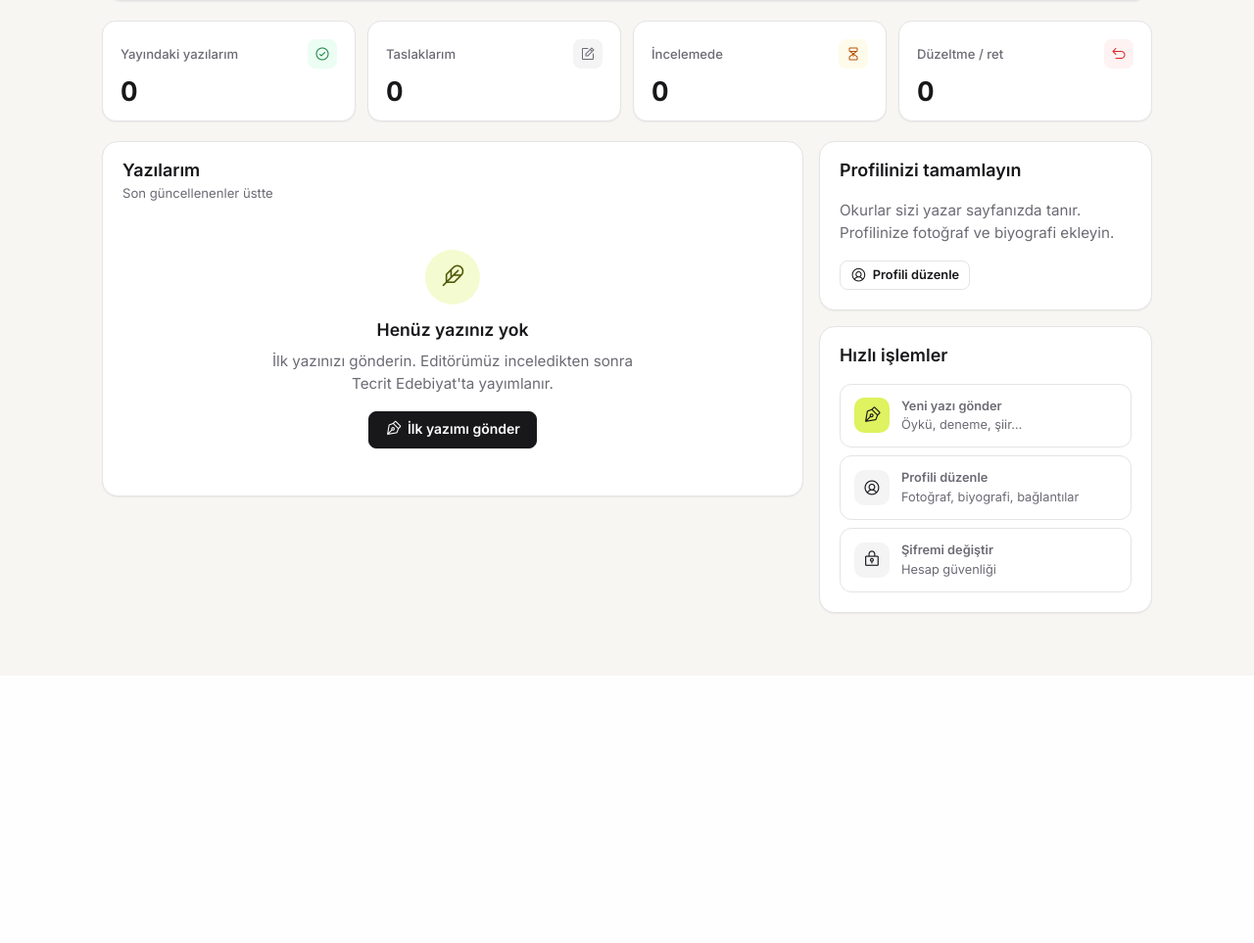
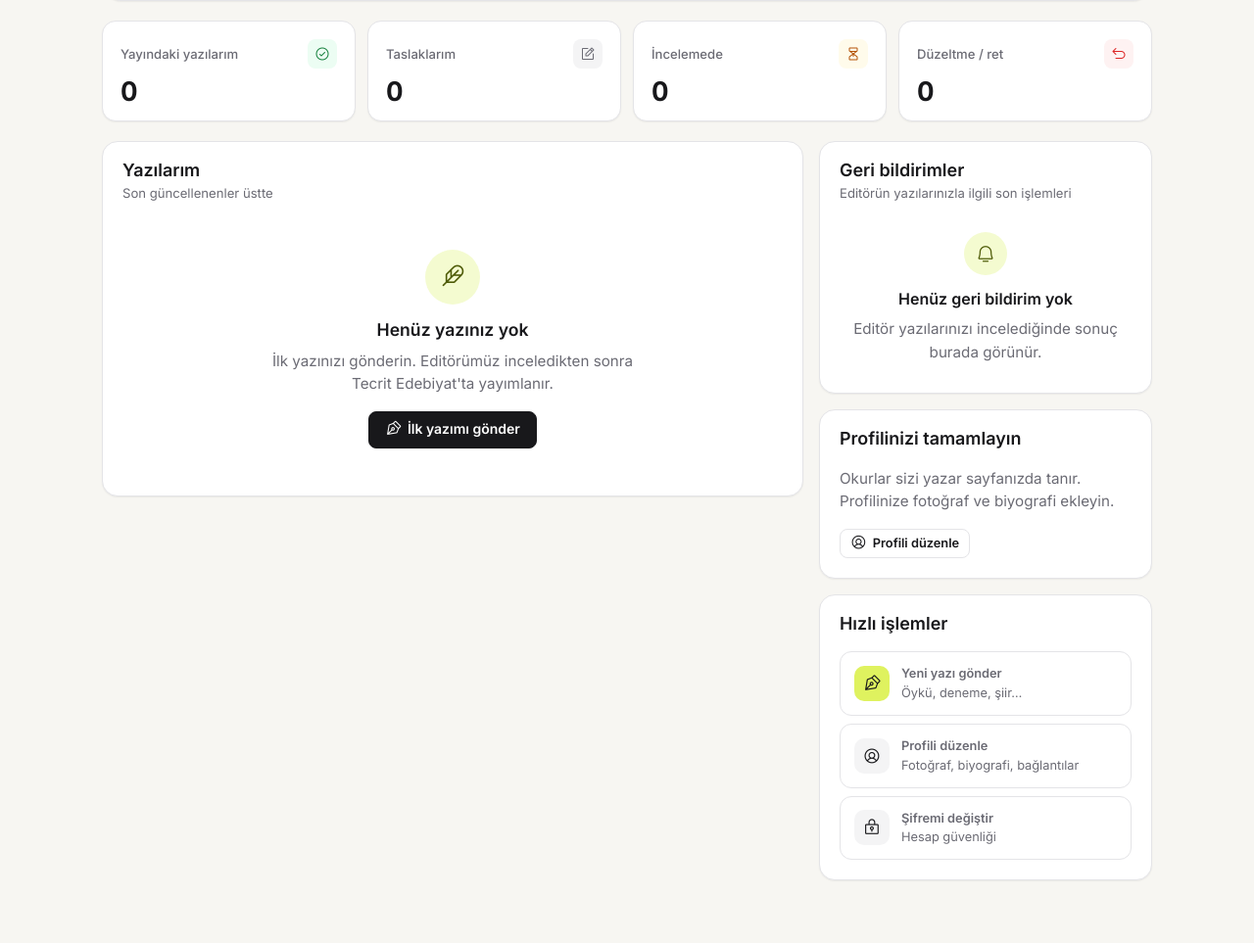
Before and after one commit to hhycode/tecritedebiyat, a Django app: page /panel/ in a window 1280 px wide. Shown: the part 216-1179 px from the top of the page at 98% size. Before the commit the page ends 844 px from the top, so only its background shows below. Run offline with Django 5.2, Linux system fonts and the light colour scheme; the visitor is signed in with stand-in values (Sample User, id 1); data comes from the database, SQL or seed files in the repository; data that the repository does not hold is empty; some libraries are stand-ins or nearby versions; some web fonts are replaced.

Commit message:
Duzeltme istendi durumu, yazara not ve yazar panelinde geri bildirimler
- BlogYazisi.durum'a 'duzeltme' secenegi (0030: yalnizca secenek listesi, tablo degismez)
- Yonetim panelinde yazi detayina 'Yazara geri bildirim' notu (mevcut admin_notu alani)
- Yazar paneli geri bildirimleri editorun LogEntry kayitlarindan uretilir

Co-Authored-By: Claude Opus 5.5 <noreply@anthropic.com>

```diff
--- a/core/models.py
+++ b/core/models.py
@@ -251,6 +251,7 @@ class BlogYazisi(models.Model):
     class DurumSecenekleri(models.TextChoices):
         TASLAK = "taslak", "Taslak"
         INCELEMEDE = "incelemede", "İncelemede"
+        DUZELTME = "duzeltme", "Düzeltme istendi"
         YAYINDA = "yayinda", "Yayında"
         REDDEDILDI = "reddedildi", "Reddedildi"
 
@@ -268,6 +269,7 @@ class BlogYazisi(models.Model):
     )
     etiketler = models.ManyToManyField(Etiket, blank=True, related_name="blog_yazilari")
     durum = models.CharField(max_length=20, choices=DurumSecenekleri.choices, default=DurumSecenekleri.TASLAK)
+    # Editorun yazara notu; yazar panelinde "Duzeltme istendi"/"Reddedildi" durumlarinda gosterilir
     admin_notu = models.TextField(blank=True, default="")
     onaylayan = models.ForeignKey(
         User,
--- a/core/views.py
+++ b/core/views.py
@@ -484,7 +484,13 @@ def superadmin_yazi_durum_guncelle(request, pk):
     yazi = get_object_or_404(BlogYazisi, pk=pk)
     if request.method == "POST":
         yeni_durum = request.POST.get("durum")
+        not_degisti = False
+        if "admin_notu" in request.POST:
+            yeni_not = request.POST["admin_notu"].strip()[:2000]
+            not_degisti = yeni_not != yazi.admin_notu
+            yazi.admin_notu = yeni_not
         if yeni_durum in dict(BlogYazisi.DurumSecenekleri.choices):
+            durum_degisti = yeni_durum != yazi.durum
             yazi.durum = yeni_durum
             if yeni_durum == BlogYazisi.DurumSecenekleri.YAYINDA:
                 yazi.onaylayan = request.user
@@ -496,8 +502,14 @@ def superadmin_yazi_durum_guncelle(request, pk):
                 else:
                     yazi.onaylayan = request.user
             yazi.save()
-            islem_kaydet(request, yazi, CHANGE, f"Durum: {yazi.get_durum_display()}")
-            messages.success(request, f'"{yazi.baslik}" için durum güncellendi.')
+            if durum_degisti:
+                islem_kaydet(request, yazi, CHANGE, f"Durum: {yazi.get_durum_display()}")
+                messages.success(request, f'"{yazi.baslik}" için durum güncellendi.')
+            elif not_degisti:
+                islem_kaydet(request, yazi, CHANGE, "Yazara not güncellendi")
+                messages.success(request, f'"{yazi.baslik}" için yazara not kaydedildi.')
+        if request.POST.get("sonra") == "detay":
+            return redirect("superadmin_yazi_detay", pk=yazi.pk)
     return redirect("superadmin_yazilar")
 
 
@@ -1972,7 +1984,7 @@ PANEL_DURUM_FILTRELERI = {
     "taslak": [BlogYazisi.DurumSecenekleri.TASLAK],
     "incelemede": [BlogYazisi.DurumSecenekleri.INCELEMEDE],
     "yayinda": [BlogYazisi.DurumSecenekleri.YAYINDA],
-    "duzeltme": [BlogYazisi.DurumSecenekleri.REDDEDILDI],
+    "duzeltme": [BlogYazisi.DurumSecenekleri.DUZELTME, BlogYazisi.DurumSecenekleri.REDDEDILDI],
 }
 PANEL_SAYFA_BOYUTU = 10
 
@@ -2010,6 +2022,56 @@ def yazar_panel_karsilama(sayilar, kitap_sayisi):
     if kitap_sayisi:
         cumleler.append(f"Yayınevimizde {kitap_sayisi} kitabınız yayında.")
     return cumleler
+
+
+# Editorun durum degisikligi kaydi (islem_kaydet: "Durum: <ad>") -> yazara gosterilen metin, renk, ikon
+GERI_BILDIRIM_METINLERI = {
+    "Yayında": ("Yayına alındı", "success", "ph-check-circle"),
+    "Düzeltme istendi": ("Düzeltme istendi", "danger", "ph-arrow-u-up-left"),
+    "Reddedildi": ("Reddedildi", "danger", "ph-x-circle"),
+    "İncelemede": ("İncelemeye alındı", "", "ph-hourglass-medium"),
+    "Taslak": ("Taslağa çevrildi", "", "ph-note-pencil"),
+}
+
+
+def yazar_geri_bildirimleri(request, profil, adet=6):
+    """Yazarin yazilari uzerinde baskalarinin (editorlerin) yaptigi islemler; LogEntry'den okunur."""
+    yazilar = {str(y["pk"]): y for y in BlogYazisi.objects.filter(yazar=profil).values("pk", "baslik", "durum", "admin_notu")}
+    if not yazilar:
+        return []
+    kayitlar = (
+        LogEntry.objects.filter(
+            content_type__app_label="core",
+            content_type__model="blogyazisi",
+            object_id__in=list(yazilar),
+            action_flag=CHANGE,
+        )
+        .exclude(user=request.user)
+        .order_by("-action_time")[:adet]
+    )
+    sonuc = []
+    gosterilen_not = set()
+    for kayit in kayitlar:
+        yazi = yazilar[kayit.object_id]
+        mesaj = kayit.get_change_message()
+        if mesaj.startswith("Durum: "):
+            metin, renk, ikon = GERI_BILDIRIM_METINLERI.get(mesaj[7:], (mesaj[7:], "", "ph-info"))
+        elif mesaj == "Yazara not güncellendi":
+            metin, renk, ikon = "Editör not bıraktı", "warning", "ph-chat-circle-text"
+        else:
+            metin, renk, ikon = "Editör yazınızı düzenledi", "", "ph-pencil-simple"
+        # Not, yalnizca yazi hala duzeltme/ret durumundaysa ve o yazinin en yeni kaydinda gosterilir
+        not_metni = ""
+        if (
+            yazi["admin_notu"]
+            and yazi["durum"] in PANEL_DURUM_FILTRELERI["duzeltme"]
+            and renk in ("warning", "danger")
+            and yazi["pk"] not in gosterilen_not
+        ):
+            not_metni = yazi["admin_notu"]
+            gosterilen_not.add(yazi["pk"])
+        sonuc.append({"yazi": yazi, "metin": metin, "renk": renk, "ikon": ikon, "zaman": kayit.action_time, "not": not_metni})
+    return sonuc
 
 
 @login_required(login_url="giris")
@@ -2053,6 +2115,7 @@ def yazar_paneli(request):
             page_obj=page_obj,
             sayfa_sorgusu=sayfa_sorgusu,
             profil_eksikleri=profil_eksikleri,
+            geri_bildirimler=yazar_geri_bildirimleri(request, profil),
         ),
     )
 
--- a/static/css/panel.css
+++ b/static/css/panel.css
@@ -328,12 +328,6 @@ body.yp {
     color: var(--sa-subtle);
     font-weight: 600;
     font-variant-numeric: tabular-nums;
-}
-
-/* ---------- Durum etiketleri ---------- */
-.sa-pill--danger {
-    background: var(--sa-danger-soft);
-    color: var(--sa-danger);
 }
 
 /* ---------- Yazi listesi ---------- */
--- a/static/css/superadmin.css
+++ b/static/css/superadmin.css
@@ -835,6 +835,10 @@ a.sa-card:hover {
     background: var(--sa-warning-soft);
     color: var(--sa-warning);
 }
+.sa-pill--danger {
+    background: var(--sa-danger-soft);
+    color: var(--sa-danger);
+}
 
 /* ---------- Mesajlar ---------- */
 .sa-alert {
--- a/templates/panel/base.html
+++ b/templates/panel/base.html
@@ -28,7 +28,7 @@
     <link href="https://fonts.googleapis.com/css2?family=Funnel+Display:wght@500;600;700&family=Inter:wght@400;500;600;700&display=swap" rel="stylesheet">
     <link href="https://cdn.jsdelivr.net/npm/bootstrap@5.3.3/dist/css/bootstrap.min.css" rel="stylesheet">
     <link href="https://unpkg.com/@phosphor-icons/web@2.1.1/src/regular/style.css" rel="stylesheet">
-    <link href="{% static 'css/superadmin.css' %}?v=14" rel="stylesheet">
+    <link href="{% static 'css/superadmin.css' %}?v=15" rel="stylesheet">
     <link href="{% static 'css/panel.css' %}?v=1" rel="stylesheet">
     {% block ek_css %}{% endblock %}
 </head>
--- a/templates/panel/dashboard.html
+++ b/templates/panel/dashboard.html
@@ -123,6 +123,39 @@
     </section>
 
     <aside class="yp-side">
+        <section class="yp-card" aria-labelledby="yp-bildirim-baslik">
+            <div class="yp-card__head">
+                <div>
+                    <h2 class="yp-card__title" id="yp-bildirim-baslik">Geri bildirimler</h2>
+                    <p class="yp-card__sub">Editörün yazılarınızla ilgili son işlemleri</p>
+                </div>
+            </div>
+            <div class="yp-card__body--flush">
+                {% if geri_bildirimler %}
+                <ul class="sa-feed yp-feed">
+                    {% for g in geri_bildirimler %}
+                    <li>
+                        <a class="sa-feed__item" href="{% url 'yazar_panel_yazi_duzenle' g.yazi.pk %}">
+                            <i class="ph {{ g.ikon }}{% if g.renk %} yp-feed__icon--{{ g.renk }}{% endif %}" aria-hidden="true"></i>
+                            <div>
+                                <strong>{{ g.yazi.baslik }}</strong>
+                                <span>{{ g.metin }} · <time datetime="{{ g.zaman|date:'c' }}">{{ g.zaman|date:"j M, H:i" }}</time></span>
+                                {% if g.not %}<div class="yp-feed__quote">{{ g.not }}</div>{% endif %}
+                            </div>
+                        </a>
+                    </li>
+                    {% endfor %}
+                </ul>
+                {% else %}
+                <div class="yp-empty yp-empty--sm">
+                    <i class="ph ph-bell-simple" aria-hidden="true"></i>
+                    <strong>Henüz geri bildirim yok</strong>
+                    <span>Editör yazılarınızı incelediğinde sonuç burada görünür.</span>
+                </div>
+                {% endif %}
+            </div>
+        </section>
+
         {% if profil_eksikleri %}
         <section class="yp-card" aria-labelledby="yp-profil-baslik">
             <div class="yp-card__head"><h2 class="yp-card__title" id="yp-profil-baslik">Profilinizi tamamlayın</h2></div>
--- a/templates/superadmin/base.html
+++ b/templates/superadmin/base.html
@@ -27,7 +27,7 @@
     <link href="https://fonts.googleapis.com/css2?family=Inter:wght@400;500;600;700&display=swap" rel="stylesheet">
     <link href="https://cdn.jsdelivr.net/npm/bootstrap@5.3.3/dist/css/bootstrap.min.css" rel="stylesheet">
     <link href="https://unpkg.com/@phosphor-icons/web@2.1.1/src/regular/style.css" rel="stylesheet">
-    <link href="{% static 'css/superadmin.css' %}?v=14" rel="stylesheet">
+    <link href="{% static 'css/superadmin.css' %}?v=15" rel="stylesheet">
     {% block extra_css %}{% endblock %}
 </head>
 <body>
--- a/templates/superadmin/posts.html
+++ b/templates/superadmin/posts.html
@@ -31,7 +31,7 @@
                         </td>
                         <td>{{ yazi.yazar.ad_soyad }}</td>
                         <td>{{ yazi.kategori.ad|default:"-" }}</td>
-                        <td><span class="sa-pill{% if yazi.durum == 'yayinda' %} sa-pill--success{% elif yazi.durum == 'incelemede' %} sa-pill--warning{% endif %}">{{ yazi.get_durum_display }}</span></td>
+                        <td><span class="sa-pill{% if yazi.durum == 'yayinda' %} sa-pill--success{% elif yazi.durum == 'incelemede' %} sa-pill--warning{% elif yazi.durum == 'duzeltme' or yazi.durum == 'reddedildi' %} sa-pill--danger{% endif %}">{{ yazi.get_durum_display }}</span></td>
                         <td>
                             <div class="d-flex gap-2 flex-wrap">
                                 <a class="sa-btn sa-btn--secondary sa-btn--sm" href="{% url 'superadmin_yazi_detay' yazi.pk %}">İncele</a>
```
Also changed, not shown: templates/superadmin/post_detail.html (+15 -12 lines), core/migrations/0030_blogyazisi_duzeltme_durumu.py (added).
